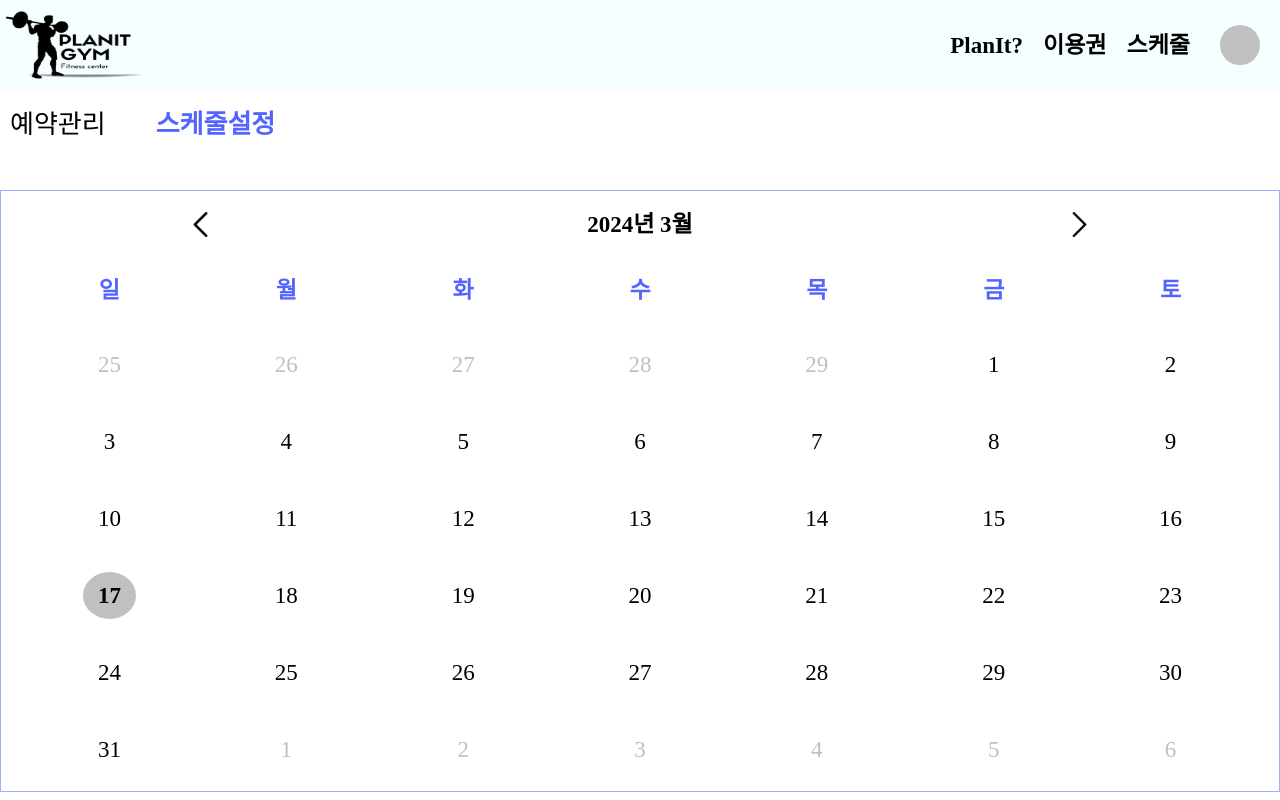
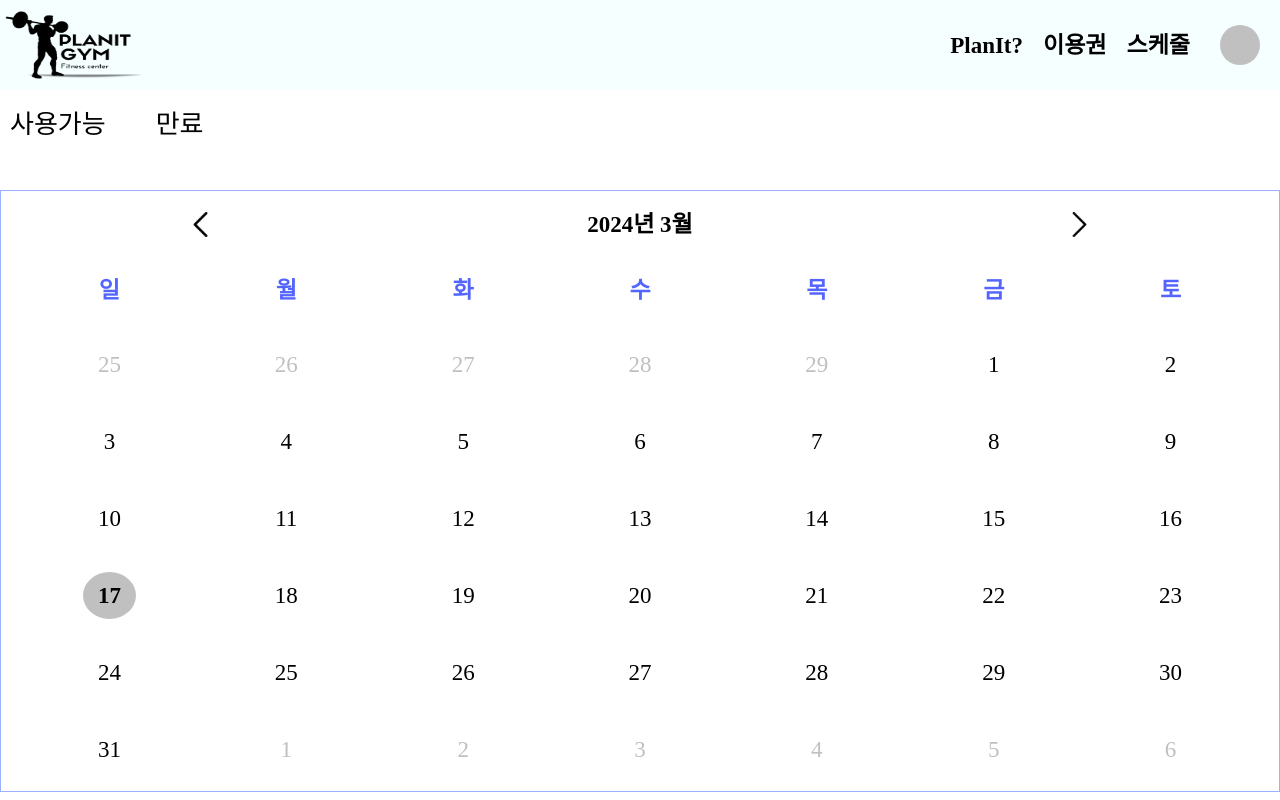
Before and after one commit to PlanIt-Project/front-end, a React (Create React App) app: page /trainer/schedule in a window 1280 px wide. Shown: the top 800 px of the page. Built offline with nearby package versions, Linux system fonts and the light colour scheme; no server answers; a web font is replaced by a local one.

Commit message:
Edit TabMenu with ticket page #30

```diff
--- a/src/components/TabMenu.tsx
+++ b/src/components/TabMenu.tsx
@@ -1,12 +1,22 @@
 import { MouseEvent, useEffect, useState } from "react";
 import { useLocation, useNavigate } from "react-router";
 import styled from "styled-components";
+import { breakPoints } from "../styles/breakPoints";
 
 export default function TabMenu() {
+  const trainerTabMenus = [
+    { path: "/trainer/reservation", label: "예약관리" },
+    { path: "/trainer/schedule", label: "스케줄설정" },
+  ];
+  const userTabMenus = [
+    { path: "/user/ticket/available", label: "사용가능" },
+    { path: "/user/ticket/expired", label: "만료" },
+  ];
   const navigate = useNavigate();
   const location = useLocation();
 
   const [currentTab, setCurrentTab] = useState(location.pathname);
+  const [trainerLogin] = useState(false);
 
   useEffect(() => {
     setCurrentTab(location.pathname);
@@ -21,22 +31,20 @@ export default function TabMenu() {
     }
   };
 
+  const menus = trainerLogin ? trainerTabMenus : userTabMenus;
+
   return (
     <TabContainer>
-      <TextTab
-        $isCurrent={currentTab === "/trainer/reservation"}
-        value="/trainer/reservation"
-        onClick={handleTab}
-      >
-        예약관리
-      </TextTab>
-      <TextTab
-        $isCurrent={currentTab === "/trainer/schedule"}
-        value="/trainer/schedule"
-        onClick={handleTab}
-      >
-        스케줄설정
-      </TextTab>
+      {menus.map((menu) => (
+        <TextTab
+          key={menu.label}
+          $isCurrent={currentTab === menu.path}
+          value={menu.path}
+          onClick={handleTab}
+        >
+          {menu.label}
+        </TextTab>
+      ))}
     </TabContainer>
   );
 }
@@ -45,10 +53,22 @@ const TabContainer = styled.div`
   display: flex;
   align-items: center;
   gap: 50px;
+
+  @media screen and (max-width: ${breakPoints.small}px) {
+    gap: 30px;
+  }
 `;
 
 const TextTab = styled.button<{ $isCurrent: boolean }>`
   font-size: var(--font-size-300);
   font-weight: ${(props) => props.$isCurrent && "800"};
   color: ${(props) => props.$isCurrent && "var(--main-color-500)"};
+
+  @media screen and (max-width: ${breakPoints.medium}px) {
+    font-size: var(--font-size-400);
+  }
+
+  @media screen and (max-width: ${breakPoints.small}px) {
+    font-size: var(--font-size-500);
+  }
 `;
```
